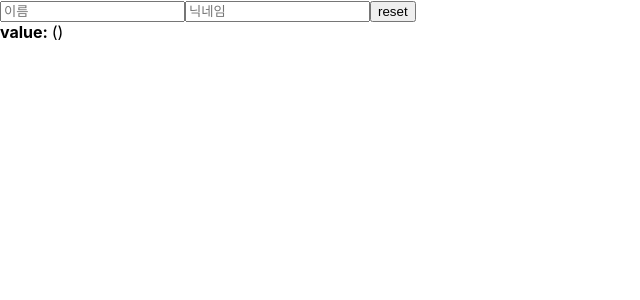
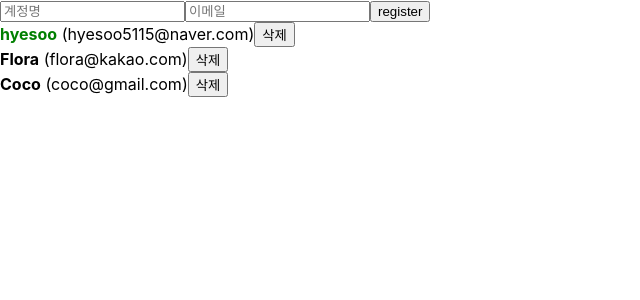
Before and after one commit to h-yes-oo/learn-react, a React (Create React App) app in the folder begin-react/: page / in a window 1280 px wide. Shown: the top 300 px of the page, without its empty margins (0-640 px from the left). Built offline with nearby package versions, Linux system fonts and the light colour scheme.

Commit message:
Add, delete, edit in lists

```diff
--- a/begin-react/src/App.js
+++ b/begin-react/src/App.js
@@ -1,13 +1,81 @@
-import React from 'react';
+import React, { useRef, useState } from 'react';
 import Hello from './Hello';
 import Counter from './Counter';
 import InputSample from './InputSample';
+import UserList from './UserList';
+import CreateUser from './CreateUser';
 import './App.css';
 
 function App() {
+  const [inputs, setInputs] = useState({
+    username: '',
+    email: ''
+  })
+  const { username, email } = inputs;
+  const onChange = e => {
+    const { name, value } = e.target;
+    setInputs({
+      ...inputs,
+      [name]: value
+    })
+  }
+  const [users, setUsers] = useState([
+    {
+        id: 1,
+        username: 'hyesoo',
+        email: 'hyesoo5115@naver.com',
+        active: true
+    },
+    {
+        id: 2,
+        username: 'Flora',
+        email: 'flora@kakao.com',
+        active: false
+    },
+    {
+      id: 3,
+      username: 'Coco',
+      email: 'coco@gmail.com',
+      active: false
+    }
+  ]);
+
+  const nextId = useRef(4);
+  const onCreate = () => {
+    const user = {
+      id: nextId.current,
+      username,
+      email
+    };
+    setUsers([...users, user]);
+    setInputs({
+      username: '',
+      email: ''
+    });
+    nextId.current += 1;
+  };
+
+  const onRemove = id => {
+    setUsers(users.filter(user => user.id !== id))
+  };
+
+  const onToggle = id => {
+    setUsers(
+      users.map(user =>
+        user.id === id ? {...user, active: !user.active} : user
+      )
+    );
+  };
+
   return (
     <>
-      <InputSample />
+      <CreateUser
+        username = {username}
+        email = {email}
+        onChange = {onChange}
+        onCreate = {onCreate}
+      />
+      <UserList users={users} onRemove={onRemove} onToggle={onToggle} />
     </>
   );
 }
--- /dev/null
+++ b/begin-react/src/CreateUser.js
@@ -0,0 +1,22 @@
+import React from 'react';
+
+function CreateUser({ username, email, onChange, onCreate }) {
+    return(
+        <div>
+            <input
+                name="username"
+                placeholder="계정명"
+                onChange={onChange}
+                value={username}
+            />
+            <input
+            name="email"
+            placeholder="이메일"
+            onChange={onChange}
+            value={email}/>
+            <button onClick={onCreate}>register</button>
+        </div>
+    );
+}
+
+export default CreateUser;
--- a/begin-react/src/UserList.js
+++ b/begin-react/src/UserList.js
@@ -1,31 +1,32 @@
 import React from 'react';
 
-function User({ user }) {
+function User({ user, onRemove, onToggle }) {
     return (
         <div>
-            <b>{user.username}</b> <span>({user.email})</span>
+            <b
+                style={{
+                    cursor: 'pointer',
+                    color: user.active ? 'green' : 'black'
+                }}
+                onClick={() => onToggle(user.id)}
+            >{user.username}</b>
+            &nbsp;
+            <span>({user.email})</span>
+            <button onClick={() => onRemove(user.id)}>삭제</button>
         </div>
     )
 }
 
-function UserList() {
-    const users = [
-        {
-            id: 1,
-            username: 'hyesoo',
-            email: 'hyesoo5115@naver.com'
-        },
-        {
-            id: 2,
-            username: 'Flora',
-            email: 'flora@kakao.com'
-        }
-    ];
-
+function UserList({users, onRemove, onToggle}) {
     return (
         <div>
             {users.map(user => (
-                <User user={user} key={user.id} />
+                <User
+                    user={user}
+                    key={user.id}
+                    onRemove={onRemove}
+                    onToggle={onToggle}
+                />
             ))}
         </div>
     )
```
Also changed, not shown: 1 other file (tests, documents, lock files or other folders).
